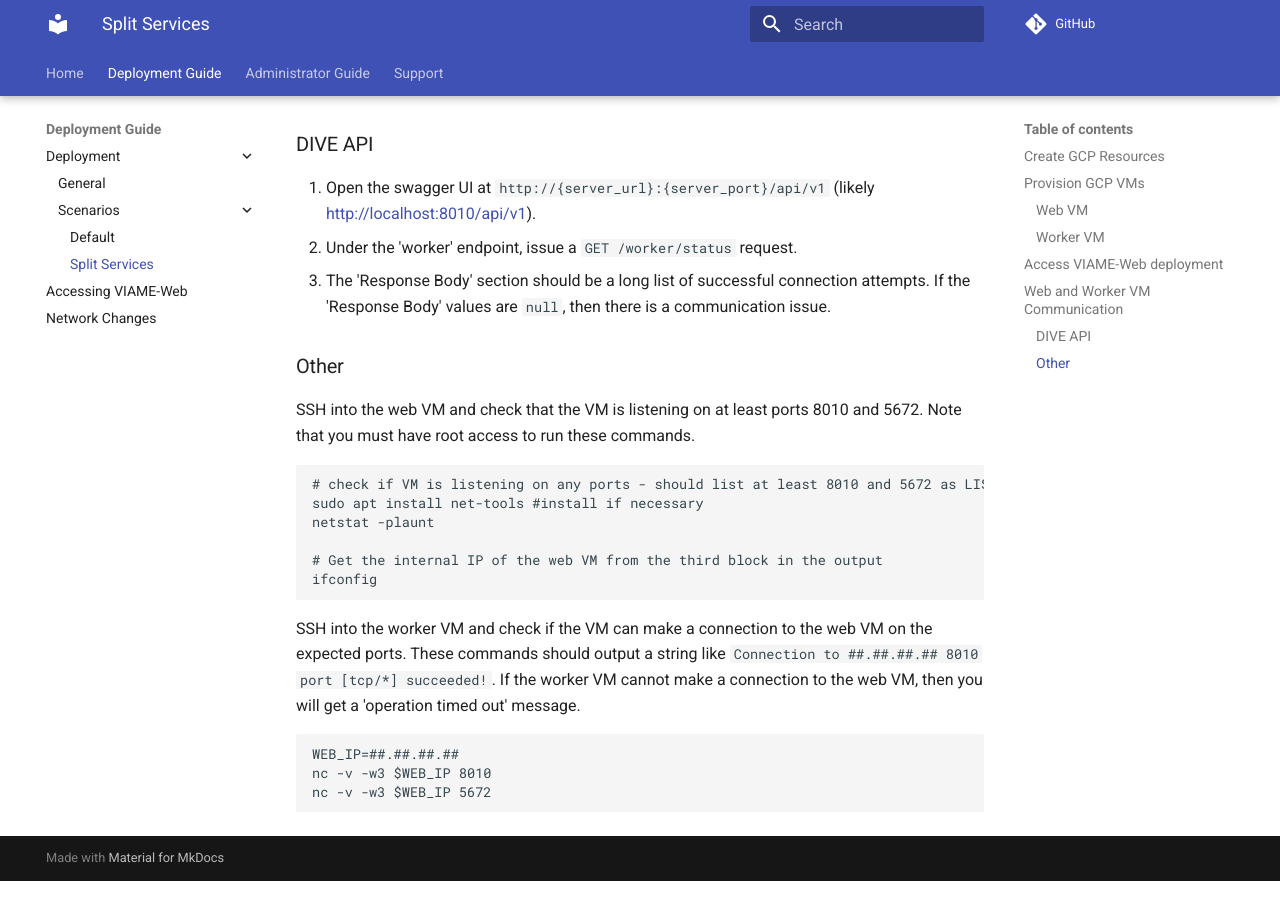
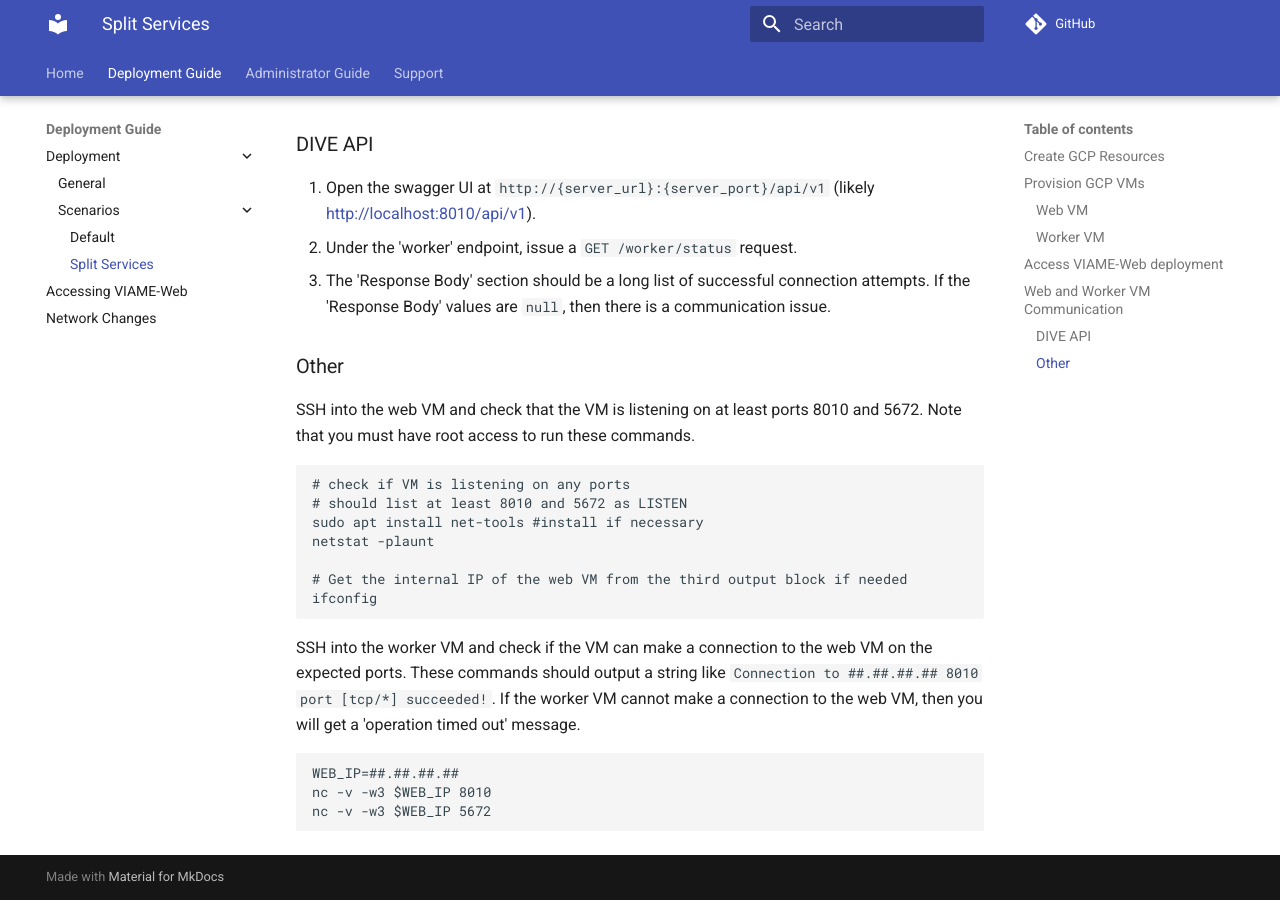
Before and after one commit to SWFSC/viame-web-noaa-gcp, an MkDocs documentation site: the page built from docs/deployment-split.md, in a window 1280 px wide and 900 px high, scrolled down 2077 px. Built offline with MkDocs 1.6.1 and Material for MkDocs 9.7.7, drawn with Linux system fonts in a browser that asks for light colours; comment, search, counter and statistics services are not loaded.

Commit message:
doc update

````diff
--- a/docs/deployment-split.md
+++ b/docs/deployment-split.md
@@ -83,11 +83,12 @@ For the split services to be able to work, the web and worker VMs must be able t
 SSH into the web VM and check that the VM is listening on at least ports 8010 and 5672. Note that you must have root access to run these commands.
 
 ``` bash
-# check if VM is listening on any ports - should list at least 8010 and 5672 as LISTEN
+# check if VM is listening on any ports
+# should list at least 8010 and 5672 as LISTEN
 sudo apt install net-tools #install if necessary
 netstat -plaunt
 
-# Get the internal IP of the web VM from the third block in the output
+# Get the internal IP of the web VM from the third output block if needed
 ifconfig
 ```
 
````
